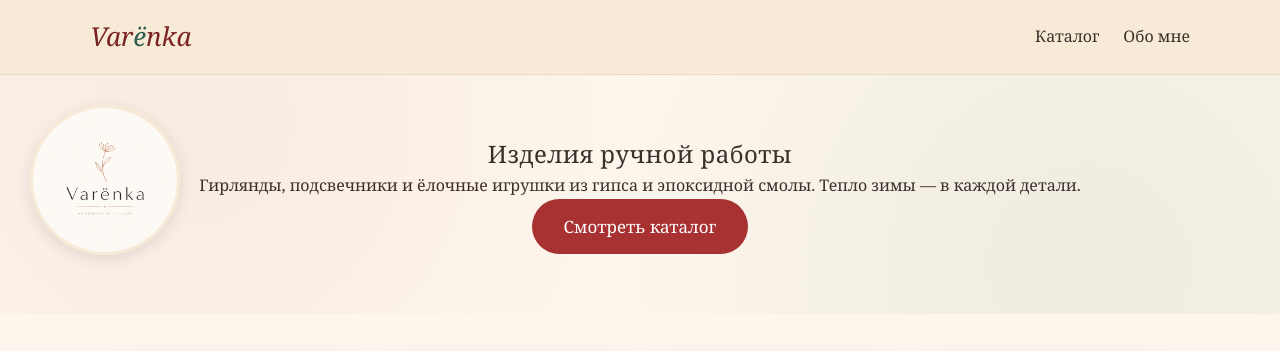
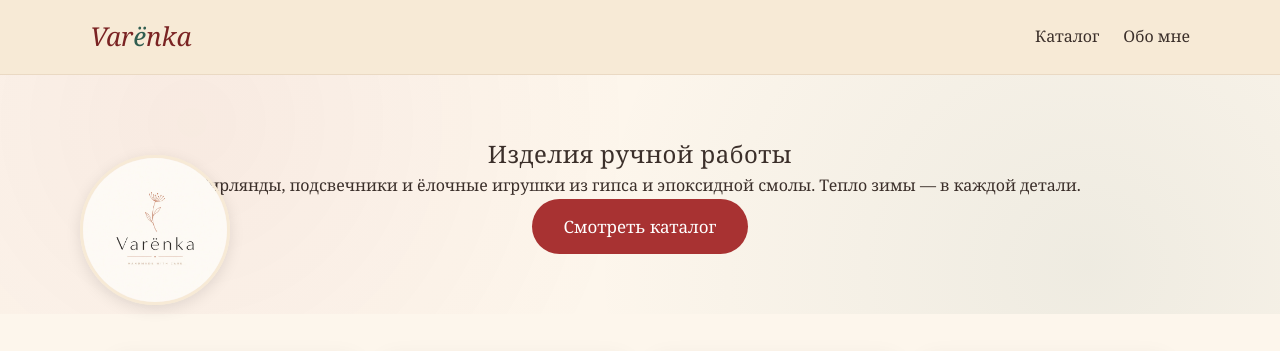
Before and after one commit to fep0000-ship-it/varenka, a plain HTML site: page index.html in a window 1280 px wide. Shown: the top 351 px of the page. Drawn offline with Linux system fonts and the light colour scheme.

Commit message:
Update style.css

```diff
--- a/style.css
+++ b/style.css
@@ -318,8 +318,8 @@ footer a { color: #f2ece2; text-decoration: underline; }
 /* Логотип в левом верхнем углу баннера */
 .hero-corner-logo {
   position: absolute;
-  top: 30px;   /* Отступ от верха баннера */
-  left: 30px;  /* Отступ от левого края баннера */
+  top: 80px;   /* Отступ от верха баннера */
+  left: 80px;  /* Отступ от левого края баннера */
   width: 150px;
   height: 150px;
   border-radius: 50%;
```
